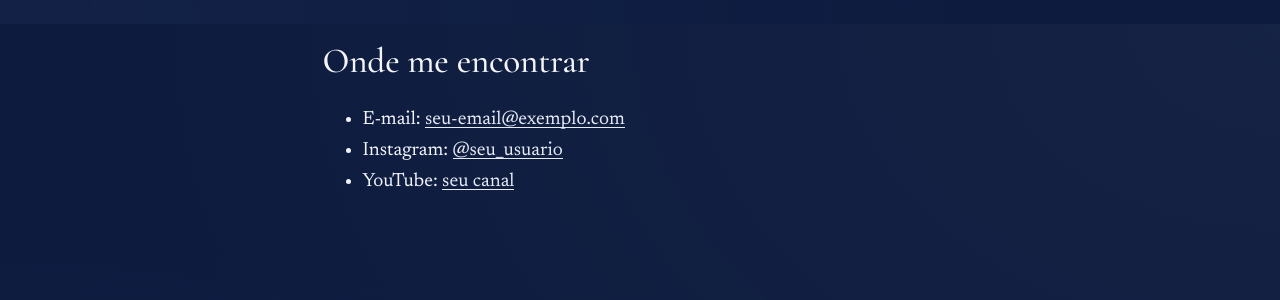
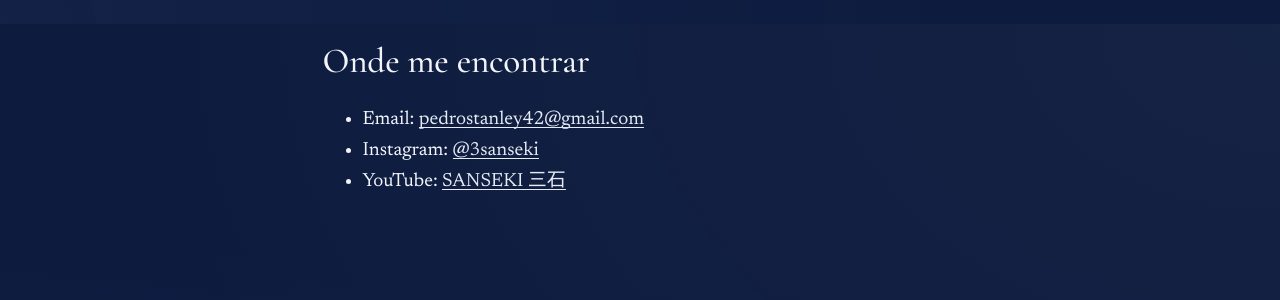
Before and after one commit to sanseki3/sanseki3.github.io, a Jekyll site: the page built from pt/sobre.md, in a window 1280 px wide. Shown: the part 876-1176 px from the top of the page. Built offline with Jekyll 4.4.1, drawn with Linux system fonts in a browser that asks for light colours.

Commit message:
Update sobre.md

```diff
--- a/pt/sobre.md
+++ b/pt/sobre.md
@@ -24,8 +24,8 @@ Este site é um caderno público. Aqui registro o processo de criação dos meus
 
 ## Onde me encontrar
 
-- E-mail: [seu-email@exemplo.com](mailto:seu-email@exemplo.com)
-- Instagram: [@seu_usuario](https://instagram.com/seu_usuario)
-- YouTube: [seu canal](https://youtube.com/@seu_canal)
+- Email: [pedrostanley42@gmail.com](mailto:pedrostanley42@gmail.com)
+- Instagram: [@3sanseki](https://x.com/3sanseki)
+- YouTube: [SANSEKI 三石](https://www.youtube.com/@sansekitv)
 
 </div>
```
